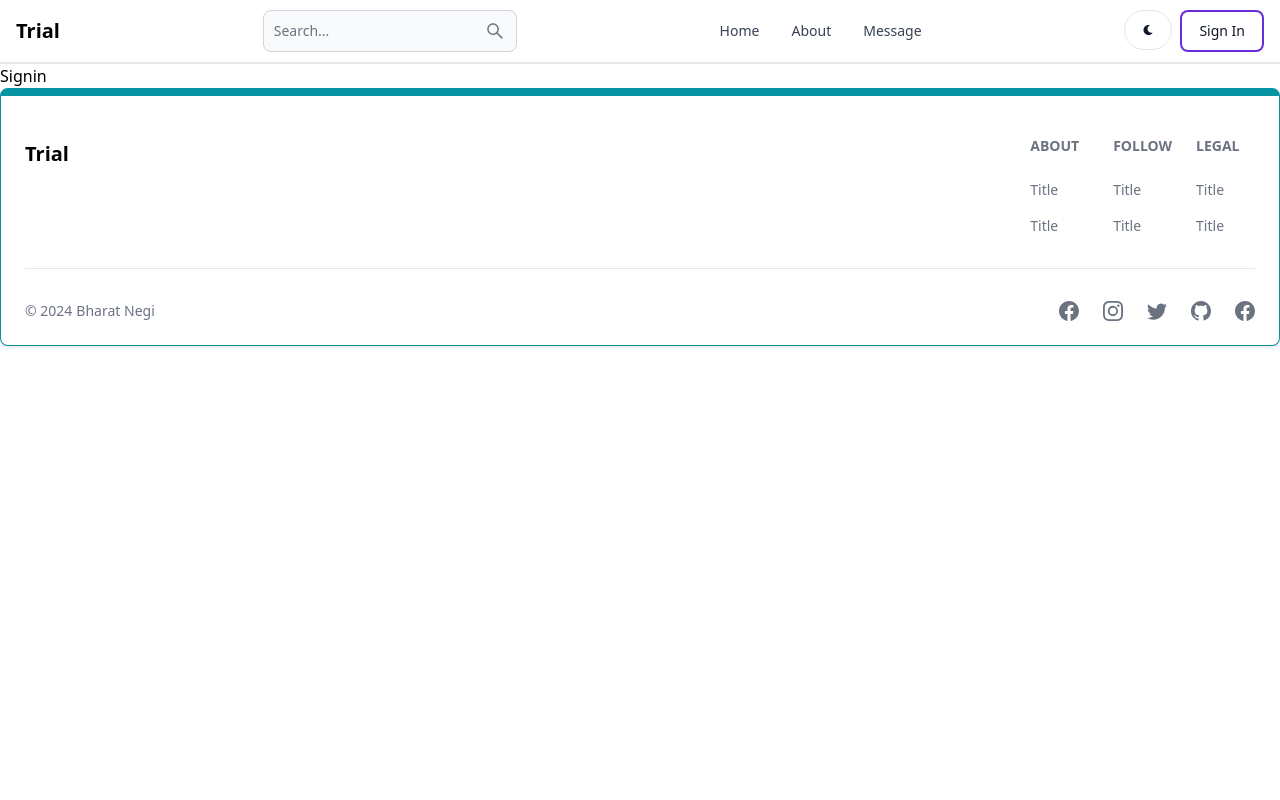
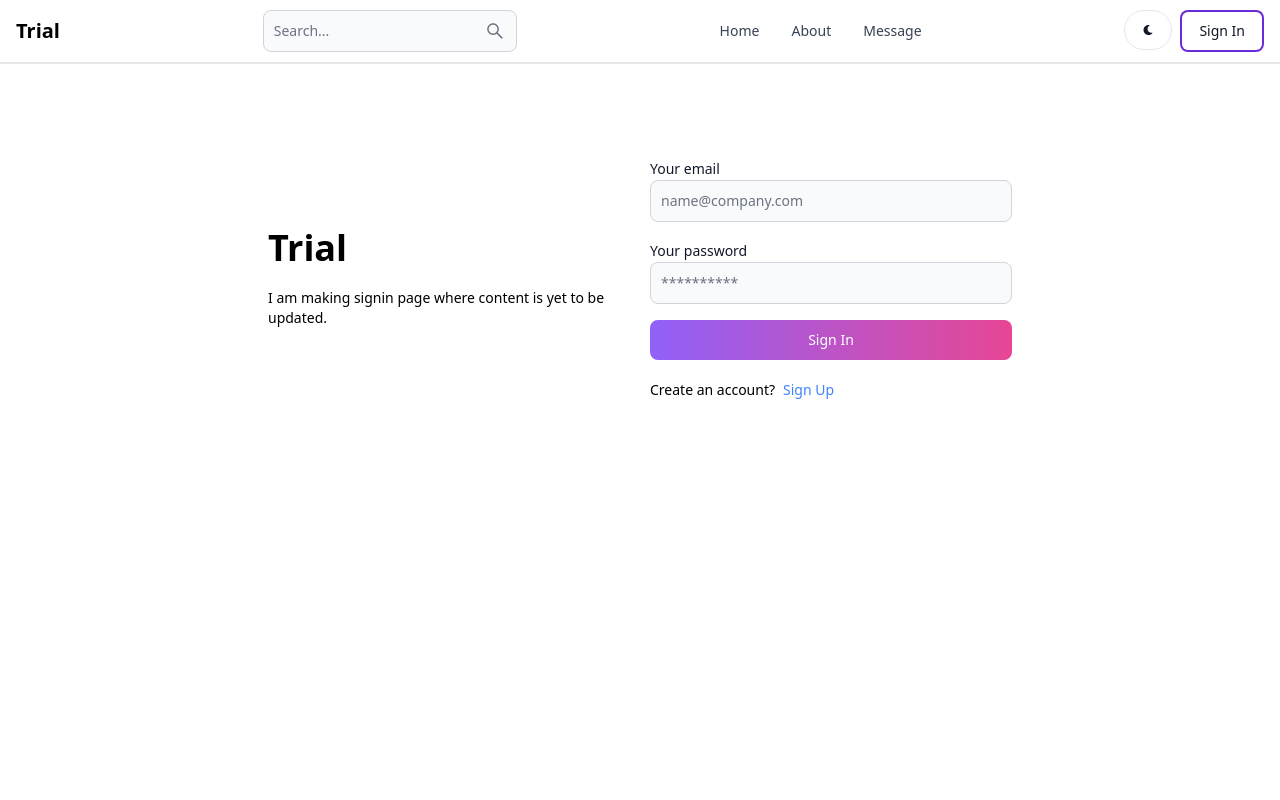
Before and after one commit to bhrtsnegi/fitlife, a React (Vite) app in the folder client/: page /sign-in in a window 1280 px wide. Shown: the top 800 px of the page. Built offline with nearby package versions, Linux system fonts and the light colour scheme.

Commit message:
add: sign in page functionality

```diff
--- a/client/src/pages/Signin.jsx
+++ b/client/src/pages/Signin.jsx
@@ -1,7 +1,106 @@
-import React from 'react'
+import { Alert, Button, Label, Spinner, TextInput } from "flowbite-react";
+import React, { useState } from "react";
+import { Link, useNavigate } from "react-router-dom";
 
 export const Signin = () => {
+  // use state for data storage, error detection, and loading on button
+  const [formData, setFormData] = useState({});
+  const [errorMessage, setErrorMessage] = useState(null);
+  const [loading, setLoading] = useState(false);
+  const navigate = useNavigate();
+
+  const handleChange = (e) => {
+    setFormData({ ...formData, [e.target.id]: e.target.value.trim() });
+  };
+
+  const handleSubmit = async (e) => {
+    e.preventDefault();
+    if (!formData.password || !formData.email) {
+      return setErrorMessage("Please fill out all fields.");
+    }
+    try {
+      setLoading(true);
+      setErrorMessage(null);
+      const res = await fetch("/api/auth/signin", {
+        method: "POST",
+        headers: { "Content-Type": "application/json" },
+        body: JSON.stringify(formData),
+      });
+      const data = await res.json();
+      if (data.success === false) {
+        setLoading(false);
+        return setErrorMessage(data.message);
+      }
+      setLoading(false);
+      if (res.ok) {
+        navigate("/");
+      }
+    } catch (error) {
+      setErrorMessage(error.message);
+      setLoading(false);
+    }
+  };
   return (
-    <div>Signin</div>
-  )
-}
+    <div className="min-h-screen mt-20">
+      <div className="flex p-3 max-w-3xl mx-auto flex-col md:flex-row md: items-center gap-5">
+        {/* left side */}
+        <div className="flex-1">
+          <Link to="/" className="font-bold dark:text-white text-4xl">
+            Trial
+          </Link>
+          <p className="text-sm mt-5">
+            I am making signin page where content is yet to be updated.
+          </p>
+        </div>
+        {/* right side */}
+        <div className="flex-1">
+          <form className="flex flex-col gap-4" onSubmit={handleSubmit}>
+            <div className="">
+              <Label value="Your email" />
+              <TextInput
+                type="email"
+                placeholder="name@company.com"
+                id="email"
+                onChange={handleChange}
+              />
+            </div>
+            <div className="">
+              <Label value="Your password" />
+              <TextInput
+                type="password"
+                placeholder="**********"
+                id="password"
+                onChange={handleChange}
+              />
+            </div>
+            <Button
+              gradientDuoTone="purpleToPink"
+              type="submit"
+              disabled={loading}
+            >
+              {loading ? (
+                <>
+                  <Spinner size="sm" />
+                  <span className="pl-3">Loading...</span>
+                </>
+              ) : (
+                "Sign In"
+              )}
+            </Button>
+          </form>
+          <div className="flex gap-2 text-sm mt-5">
+            <span>Create an account?</span>
+            <Link to="/sign-up" className="text-blue-500">
+              Sign Up
+            </Link>
+          </div>
+          {errorMessage && (
+            <Alert className="mt-5" color="failure">
+              {errorMessage}
+            </Alert>
+          )}
+        </div>
+      </div>
+    </div>
+  );
+};
```
